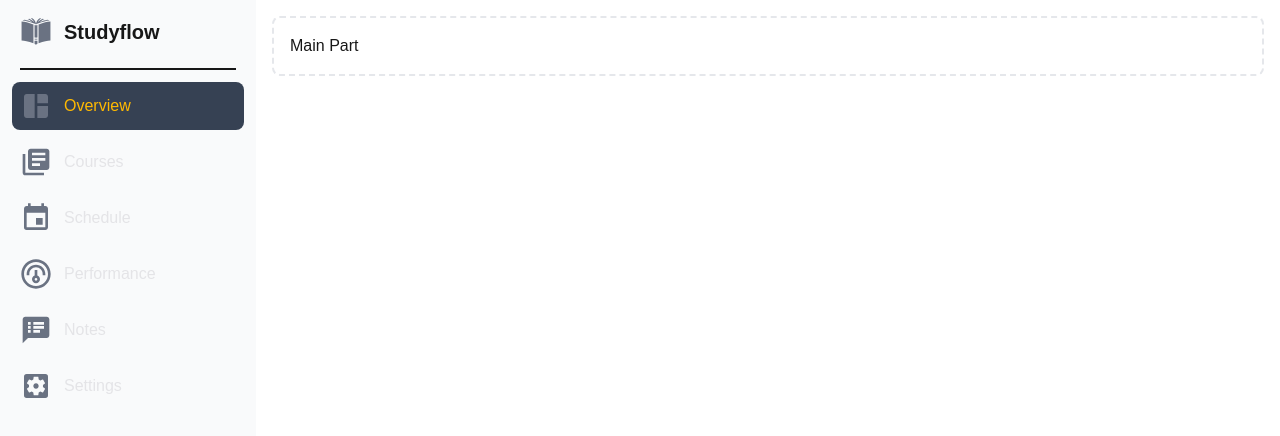
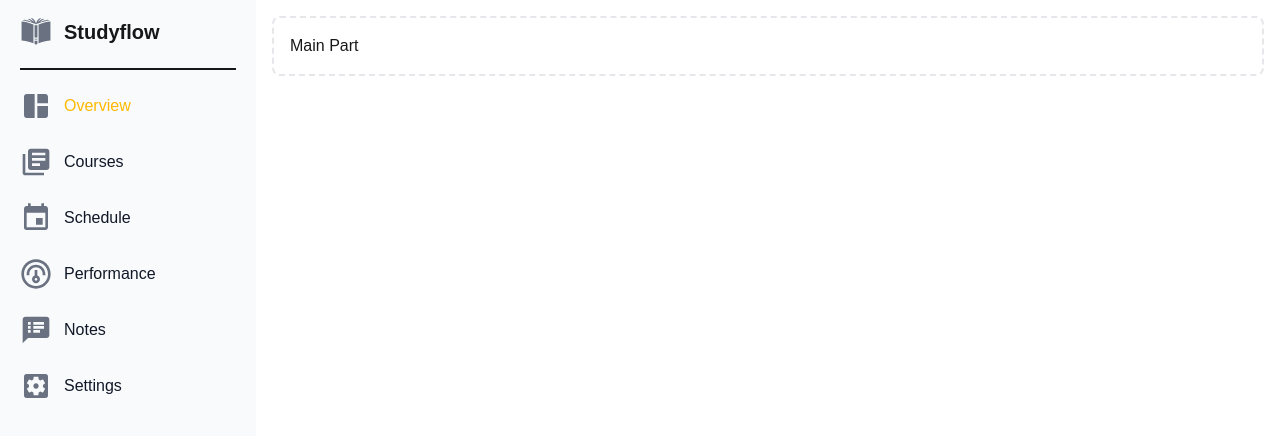
Before and after one commit to erfanbr/pp_learning-progress-tracker, a Next.js app: page / in a window 1280 px wide. Shown: the top 436 px of the page. Built offline with nearby package versions, Linux system fonts and the light colour scheme.

Commit message:
[Sidebar - active page effect for icons]

```diff
--- a/app/MainContentLayout.tsx
+++ /dev/null
@@ -1,10 +0,0 @@
-export default function MainContentLayout() {
-    return (
-        <>
-            <div className="p-4 sm:ml-64">
-                <div className="p-4 border-2 border-gray-200 border-dashed rounded-lg dark:border-gray-700">
-                </div>
-            </div>
-        </>
-    );
-}
--- a/app/NavBar.tsx
+++ b/app/NavBar.tsx
@@ -5,21 +5,22 @@ import {GiBookCover} from "react-icons/gi";
 import {MdLibraryBooks, MdSpaceDashboard, MdEvent, MdSpeakerNotes, MdSettingsApplications} from "react-icons/md";
 import {CgPerformance} from "react-icons/cg";
 import {usePathname} from "next/navigation";
+import {IconType} from "react-icons";
 
 
 export default function NavBar() {
     const currentPath = usePathname();
     // console.log(currentPath);
 
-    const sideBarIconStyle = "w-8 h-8 text-gray-500 transition duration-75 dark:text-gray-400 group-hover:text-gray-900 dark:group-hover:text-white"
+    const sideBarLogoStyle = "w-8 h-8 text-gray-500 transition duration-75 dark:text-gray-400 group-hover:text-gray-900 dark:group-hover:text-white"
 
     const links = [
-        {label: "Overview", href: "/", icon: <MdSpaceDashboard className={sideBarIconStyle}/>},
-        {label: "Courses", href: "/courses", icon: <MdLibraryBooks className={sideBarIconStyle}/>},
-        {label: "Schedule", href: "/schedule", icon: <MdEvent className={sideBarIconStyle}/>},
-        {label: "Performance", href: "/performance", icon: <CgPerformance className={sideBarIconStyle}/>},
-        {label: "Notes", href: "/notes", icon: <MdSpeakerNotes className={sideBarIconStyle}/>},
-        {label: "Settings", href: "/settings", icon: <MdSettingsApplications className={sideBarIconStyle}/>},
+        {label: "Overview", href: "/", icon: MdSpaceDashboard},
+        {label: "Courses", href: "/courses", icon: MdLibraryBooks},
+        {label: "Schedule", href: "/schedule", icon: MdEvent},
+        {label: "Performance", href: "/performance", icon: CgPerformance},
+        {label: "Notes", href: "/notes", icon: MdSpeakerNotes},
+        {label: "Settings", href: "/settings", icon: MdSettingsApplications},
     ]
 
 
@@ -46,23 +47,29 @@ export default function NavBar() {
 
                     {/*LOGO*/}
                     <Link href="/" className="flex items-center mx-2 border-b-2 mb-3 pb-5"><GiBookCover
-                        className={sideBarIconStyle}/><span
+                        className={sideBarLogoStyle}/><span
                         className="mx-3 self-center text-xl font-semibold whitespace-nowrap dark:text-white">Studyflow</span>
                     </Link>
 
 
                     <ul className="space-y-2 font-medium">
-                        {links.map(link => (
-                            <Link key={link.href} href={link.href}
-                                // className="flex items-center p-2 text-gray-900 rounded-lg dark:text-white hover:bg-gray-100 dark:hover:bg-gray-700 group">
-                                  className={`flex items-center p-2 text-gray-900 rounded-lg dark:text-white hover:bg-gray-100 dark:hover:bg-gray-700 group
-                                  ${link.href === currentPath ? 'bg-gray-700' : 'null'}`}>
-                                {link.icon}
-                                <span
-                                    className={`ms-3 ${link.href === currentPath ? 'text-amber-400' : 'text-zinc-200'}`}>{link.label}</span>
-                            </Link>
+                        {links.map((link) => {
+                            const isActive = link.href === currentPath;
+                            // const sideBarIconStyle = "w-8 h-8 text-gray-500 transition duration-75 dark:text-gray-400 group-hover:text-gray-900 dark:group-hover:text-white";
 
-                        ))}
+                            const Icon: IconType = link.icon;
+
+                            return (
+                                <li key={link.href}>
+                                    <Link href={link.href} key={link.label} className="flex items-center p-2 text-gray-900 rounded-lg dark:text-white hover:bg-gray-100 dark:hover:bg-gray-700 group">
+                                        <Icon
+                                            className={`w-8 h-8 text-gray-500 transition duration-75 ${isActive ? 'dark:text-amber-500' : 'dark:text-gray-400'} group-hover:text-gray-900 dark:group-hover:text-white`}/>
+                                        <span
+                                            className={`ml-3 ${isActive ? 'text-amber-400' : "null"}`}>{link.label}</span>
+                                    </Link>
+                                </li>
+                            );
+                        })}
                     </ul>
                 </div>
             </aside>
```
